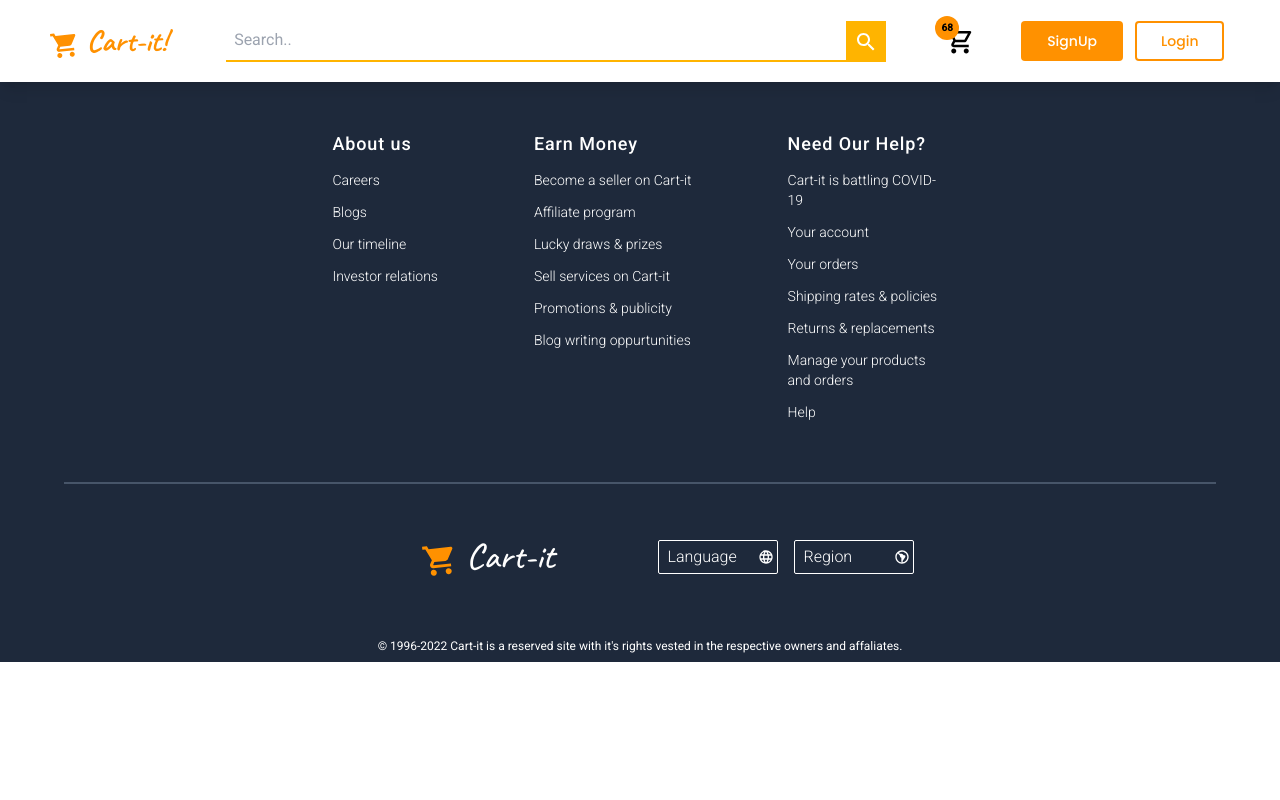
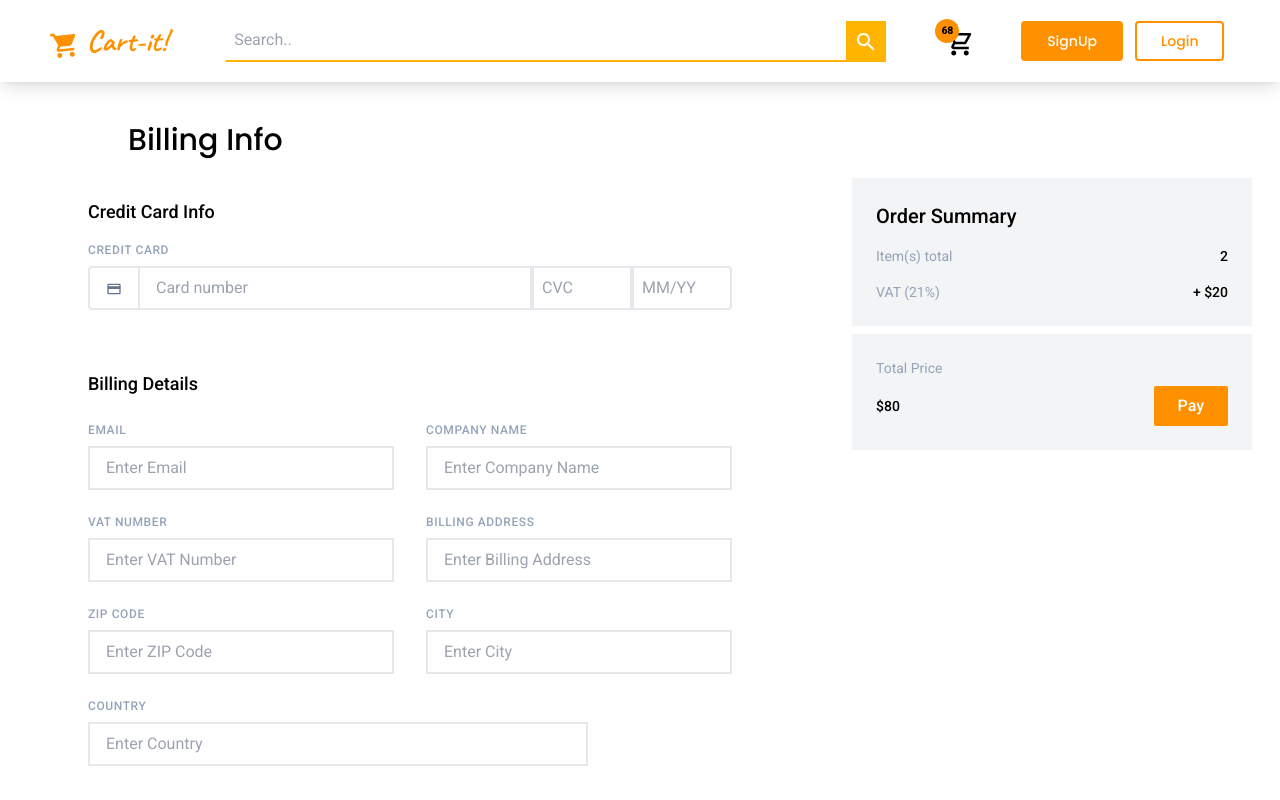
Before and after one commit to hunter10471/MERN_ecommerce_app, a React (Create React App) app in the folder client/: page /billing in a window 1280 px wide. Shown: the top 800 px of the page. Built offline with nearby package versions, Linux system fonts and the light colour scheme.

Commit message:
Added billing page -Added scroll to top on page change feature

```diff
--- a/client/src/App.js
+++ b/client/src/App.js
@@ -7,6 +7,7 @@ import { useSelector } from "react-redux";
 import { Footer } from "./components/Footer";
 import { ProductPage } from "./pages/ProductPage"
 import { CartPage } from "./pages/CartPage";
+import { BillingPage } from "./pages/BillingPage";
 
 function App() {
   const user = useSelector((state)=>state.user.currentUser);
@@ -18,6 +19,7 @@ function App() {
       <Route path="/" element={<Home/>} />
       <Route path="/product" element={<ProductPage/>} />
       <Route path="/cart" element={<CartPage/>} />
+      <Route path="/billing" element={<BillingPage/>} />
       <Route path="/register" element={ user ? <Navigate replace to='/' /> : <Register/>} />
       <Route path="/login" element={user ? <Navigate replace to='/' /> :<Login/>}/>
       </Routes>
--- a/client/src/components/Navbar.jsx
+++ b/client/src/components/Navbar.jsx
@@ -6,7 +6,6 @@ import MenuOutlinedIcon from '@mui/icons-material/MenuOutlined';
 import LogoutIcon from '@mui/icons-material/Logout';
 import { Link } from 'react-router-dom';
 import { useSelector } from 'react-redux';
-import {useNavigate} from 'react-router-dom'
 import {useDispatch} from 'react-redux'
 import {logout} from '../redux/apiCalls'
 
@@ -40,8 +39,10 @@ export const Navbar = () => {
         <div className='mx-auto w-full lg:w-auto my-10 lg:my-0 flex items-center flex-col lg:flex-row '>
         {user && <div className='cursor-pointer mr-10 ml-5 flex items-center'> <img className='h-[32px] w-[32px] md:h-[42px] mx-3 md:w-[42px] rounded-[50%] object-cover' src="https://images.unsplash.com/photo-1570295999919-56ceb5ecca61?ixlib=rb-1.2.1&ixid=MnwxMjA3fDB8MHxwaG90by1wYWdlfHx8fGVufDB8fHx8&auto=format&fit=crop&w=880&q=80" alt="" /> {user.user.username}</div> }
         <div className='mb-5 lg:mb-0 mx-10  w-full flex items-center justify-center  lg:w-auto cursor-pointer text-2xl lg:text-3xl relative'>
+        <Link to='/cart'>
             <ShoppingCartOutlinedIcon fontSize='' />
             <span className='p-2 bg-primary flex items-center justify-center font-bold right-[50%] bottom-[50%] lg:right-4 lg:bottom-4 h-[24px] w-[24px] text-[10px] absolute rounded-[50%]'>68</span>
+        </Link>
         </div>
         {user ? <button onClick={handleLogout} className=' flex items-center ml-10 my-2 text-primary hover:underline text-sm md:text-base'> <LogoutIcon className='mr-1' fontSize='medium' /> Logout</button> : (<><Link className='mx-auto' to='/register'><Button text={'SignUp'} type={'signup'}/> </Link>
         <Link to='/login'> <Button text={'Login'} type={'login'}/> </Link> </>) }
--- a/client/src/components/ProductCard.jsx
+++ b/client/src/components/ProductCard.jsx
@@ -1,20 +1,21 @@
 import React from 'react'
 import Rating from '@mui/material/Rating';
 import LocalShippingIcon from '@mui/icons-material/LocalShipping';
+import { Link } from 'react-router-dom';
 
 
 
 
 export const ProductCard = ({img, discount, title, price, rating, shipping}) => {
   return (
-    <div className='shadow-xl min-w-[120px] max-w-[320px] m-1 sm:m-2 md:m-4 flex-shrink-0 bg-white '>
-        <img src={img} className='rounded-sm w-[150px] h-[140px] sm:h-[190px] sm:w-[190px] md:h-[250px] md:w-[250px] object-cover' alt="" />
+    <div className='shadow-xl min-w-[45vw]  sm:min-w-[120px] max-w-[320px] m-1 sm:m-2 md:m-4 flex-shrink-0 bg-white '>
+        <img src={img} className='rounded-sm w-[45vw] h-[25vh] sm:h-[190px] sm:w-[190px] md:h-[250px] md:w-[250px] object-cover' alt="" />
         <div className='px-2 sm:px-4 md:px-6'>
         <div className='flex mt-2 pb-2 border-b-2 flex-col'>
-            <h1 className='flex  text-secondary lg:text-2xl md:text-xl sm:text-lg text-base  '> <span className='mr-4'>{title}</span><span className=' ml-auto font-medium'>${price}</span></h1>
+            <h1 className='flex sm:flex-row flex-col text-secondary lg:text-2xl md:text-xl sm:text-lg text-base'> <span className='sm:mr-4'>{title}</span><span className=' sm:ml-auto font-medium'>${price}</span></h1>
             <span className='text-slate-500 text-[10px] sm:text-xs md:text-sm tracking-wide mr-auto'>Outdoor grilling stove</span>
         </div>
-        <div className='flex pt-2 flex-row sm:items-center '>
+        <div className='flex pt-2 flex-col sm:flex-row sm:items-center '>
         <Rating name="half-rating" size='small' defaultValue={2.5} precision={0.5} readOnly />
         <span className='ml-1 sm:ml-2 md:text-sm text-xs text-primary font-medium'>
             2,224
@@ -22,7 +23,7 @@ export const ProductCard = ({img, discount, title, price, rating, shipping}) =>
         </div>
         <span className='flex items-center my-2 md:text-sm text-xs text-slate-700'><LocalShippingIcon className='mr-1 sm:mr-2' fontSize='' /> Free shipping</span>
         </div>
-        <button className='w-full font-heading border-2 bg-slate-800 hover:bg-slate-700 font-medium text-primary transition-all duration-200 py-2 lg:text-base md:text-sm text-xs '>VIEW DETAILS</button>
+        <Link to='/product' ><button className='w-full font-heading border-2 bg-slate-800 hover:bg-slate-700 font-medium text-primary transition-all duration-200 py-2 lg:text-base md:text-sm text-xs '>VIEW DETAILS</button></Link>
     </div>
   )
 }
--- /dev/null
+++ b/client/src/pages/BillingPage.jsx
@@ -0,0 +1,85 @@
+import React, { useEffect } from 'react'
+import CreditCardIcon from '@mui/icons-material/CreditCard';
+
+export const BillingPage = () => {
+    useEffect(()=>{
+        window.scrollTo(0,0)
+    },[])
+  return (
+    <div className='px-2 my-10'>
+        <h1 className='text-xl md:text-2xl lg:text-3xl font-heading font-medium my-5 px-5 sm:mx-10 md:px-20'>Billing Info</h1>
+        <div className='flex justify-around flex-col sm:flex-row '>
+        <form className='w-full px-2 max-w-[1000px]  sm:mx-4 md:px-8 lg:px-12 xl:px-16'>
+            <div className='flex w-full self-center my-5 flex-col'>
+            <h2 className='text-base lg:text-lg font-medium mb-2'>Credit Card Info</h2>
+            <label className='uppercase text-slate-400 tracking-wider font-medium text-[10px] md:text-xs my-2'>credit card</label>
+            <div className='flex'>
+            <div className='flex w-full lg:flex-row flex-col'>
+            <div className='flex w-full'>
+             <span className='self-center rounded-l py-2 px-2 sm:px-4 border-2 border-r-0 text-slate-500 text-base '><CreditCardIcon fontSize='' /></span>
+            <input type="text" className=' px-2 transition-all duration-200 focus:border-blue-400 hover:border-blue-400 sm:px-4 w-full py-2 max-w-[460px] sm:max-w-[800px]  text-sm lg:text-base focus:outline-none border-2' placeholder='Card number' />
+            </div>
+            <div className='flex my-4 lg:my-0'>
+            <input className='border-2 mr-4 lg:mr-0 focus:outline-none transition-all duration-200 focus:border-blue-400 hover:border-blue-400 text-sm lg:text-base p-2 max-w-[100px]' placeholder='CVC' type="text" />
+            <input className='border-2 lg:rounded-r focus:outline-none transition-all duration-200 focus:border-blue-400 hover:border-blue-400 text-sm lg:text-base p-2 max-w-[100px]' placeholder='MM/YY' type="text" />
+            </div>
+            </div>
+            </div>
+            </div>
+            <div className='flex my-5 flex-col'>
+            <h2 className='text-base lg:text-lg font-medium mt-10 mb-2'>Billing Details</h2>
+            <div className='flex mb-2 lg:my-2 lg:flex-row flex-col '>
+            <div className='flex w-full my-2 lg:my-0 lg:mr-4 flex-col'>
+            <label className='uppercase text-slate-400 tracking-wider font-medium text-[10px] md:text-xs my-2'>email</label>
+            <input type="email" className=' px-2 transition-all duration-200 focus:border-blue-400 hover:border-blue-400 sm:px-4 w-full py-2 max-w-[500px]  text-sm lg:text-base focus:outline-none border-2' placeholder='Enter Email' />
+            </div>
+            <div className='flex w-full lg:ml-4 flex-col'>
+            <label className='uppercase text-slate-400 tracking-wider font-medium text-[10px] md:text-xs my-2'>company name</label>
+            <input type="text" className=' px-2 transition-all duration-200 focus:border-blue-400 hover:border-blue-400 sm:px-4 w-full py-2 max-w-[500px]  text-sm lg:text-base focus:outline-none border-2' placeholder='Enter Company Name' />
+            </div>
+            </div>
+            <div className='flex my-4 lg:my-2 lg:flex-row flex-col '>
+            <div className='flex w-full my-2 lg:my-0 lg:mr-4 flex-col'>
+            <label className='uppercase text-slate-400 tracking-wider font-medium text-[10px] md:text-xs my-2'>vat number</label>
+            <input type="text" className=' px-2 transition-all duration-200 focus:border-blue-400 hover:border-blue-400 sm:px-4 w-full py-2 max-w-[500px]  text-sm lg:text-base focus:outline-none border-2' placeholder='Enter VAT Number' />
+            </div>
+            <div className='flex w-full lg:ml-4 flex-col'>
+            <label className='uppercase text-slate-400 tracking-wider font-medium text-[10px] md:text-xs my-2'>billing address</label>
+            <input type="address" className=' px-2 transition-all duration-200 focus:border-blue-400 hover:border-blue-400 sm:px-4 w-full py-2 max-w-[500px]  text-sm lg:text-base focus:outline-none border-2' placeholder='Enter Billing Address' />
+            </div>
+            </div>
+            <div className='flex my-4 lg:my-2 lg:flex-row flex-col '>
+            <div className='flex w-full my-2 lg:my-0 lg:mr-4 flex-col'>
+            <label className='uppercase text-slate-400 tracking-wider font-medium text-[10px] md:text-xs my-2'>zip code</label>
+            <input type="text" className=' px-2 transition-all duration-200 focus:border-blue-400 hover:border-blue-400 sm:px-4 w-full py-2 max-w-[500px]  text-sm lg:text-base focus:outline-none border-2' placeholder='Enter ZIP Code' />
+            </div>
+            <div className='flex w-full lg:ml-4 flex-col'>
+            <label className='uppercase text-slate-400 tracking-wider font-medium text-[10px] md:text-xs my-2'>city</label>
+            <input type="text" className=' px-2 transition-all duration-200 focus:border-blue-400 hover:border-blue-400 sm:px-4 w-full py-2 max-w-[500px]  text-sm lg:text-base focus:outline-none border-2' placeholder='Enter City' />
+            </div>
+            </div>
+            <div className='flex w-full my-2 flex-col'>
+            <label className='uppercase text-slate-400 tracking-wider font-medium text-[10px] md:text-xs my-2'>country</label>
+            <input type="text" className=' px-2 transition-all duration-200 focus:border-blue-400 hover:border-blue-400 sm:px-4 w-full py-2 max-w-[500px]  text-sm lg:text-base focus:outline-none border-2' placeholder='Enter Country' />
+            </div>
+            </div>
+            <h2 className='text-sm md:text-base lg:text-lg font-medium mt-10 mb-4'>Delivery Details</h2>
+            <input type="checkbox" name="address" checked className='w-[16px] mr-4 h-[16px]' id= "" />
+            <span>Same as billing address</span>
+            <button className='px-4 py-2 block my-10 border-2 font-medium hover:border-primaryLight hover:text-primaryLight text-primary border-primary text-sm sm:text-base w-[120px] transition-all rounded'>Save</button>
+        </form>
+        <div className='flex flex-col mx-auto sm:mx-10  lg:mr-5 my-10 lg:my-0 md:max-w-[300px] lg:max-w-[400px] w-[80%]'>
+                <div className='flex flex-col p-4 lg:p-6 bg-gray-100'>
+                    <h2 className='font-medium text-base md:text-lg lg:text-xl'>Order Summary</h2>
+                    <span className='my-4 text-sm text-slate-400 flex justify-between'>Item(s) total <span className='text-black font-medium'>2</span> </span>
+                    <span className=' text-slate-400 text-sm flex justify-between '>VAT (21%)  <span className='text-black font-medium'>+ $20</span></span>
+                </div>
+                <div className='flex flex-col p-4 lg:p-6  bg-gray-100 mt-2'>
+                    <span className='mb-2 text-sm text-slate-400 flex'>Total Price </span>
+                    <span className='font-medium text-sm flex items-center justify-between '>$80 <button className='py-2 px-6 text-sm sm:text-base transition-all duration-200 bg-primary hover:bg-primaryLight text-white rounded-sm'>Pay</button></span>
+                </div>
+            </div>
+         </div>
+        </div>
+  )
+}
--- a/client/src/pages/CartPage.jsx
+++ b/client/src/pages/CartPage.jsx
@@ -1,10 +1,14 @@
-import React from 'react'
+import React, { useEffect } from 'react'
+import { Link } from 'react-router-dom'
 import { CartList } from '../components/CartList'
 
 export const CartPage = () => {
+    useEffect(()=>{
+        window.scrollTo(0,0)
+    },[])
   return (
     <div className='px-2 pr-4 my-10'>
-        <h1 className='text-xl sm:text-2xl md:text-3xl lg:text-4xl font-heading font-medium my-5 px-5 sm:mx-10 md:px-20'>Cart</h1>
+        <h1 className='text-xl md:text-2xl lg:text-3xl font-heading font-medium my-5 px-5 sm:mx-10 md:px-20'>Cart</h1>
         <div className='flex justify-center flex-col lg:flex-row '>
         <div className='self-stretch sm:mx-4'>
             <CartList/>
@@ -16,8 +20,8 @@ export const CartPage = () => {
                     <span className=' text-slate-400 text-sm flex justify-between '>VAT (21%)  <span className='text-black font-medium'>+ $20</span></span>
                 </div>
                 <div className='flex flex-col p-4 lg:p-6  bg-gray-100 mt-2'>
-                    <span className='mb-2 text-sm text-slate-400 flex justify-between'>Total Price <button className='py-2 px-6 transition-all bg-primary hover:bg-primaryLight text-white rounded-sm'>Checkout</button> </span>
-                    <span className='font-medium text-sm flex justify-between '>$80</span>
+                    <span className='mb-2 text-sm text-slate-400 flex justify-between'>Total Price  </span>
+                    <span className='font-medium text-sm flex justify-between items-center '>$80 <Link to='/billing'><button className='py-2 px-6 transition-all bg-primary hover:bg-primaryLight text-white rounded-sm'>Checkout</button> </Link></span>
                 </div>
             </div>
         </div>
--- a/client/src/pages/Home.jsx
+++ b/client/src/pages/Home.jsx
@@ -1,4 +1,4 @@
-import React from 'react'
+import React, { useEffect } from 'react'
 import Countdown from 'react-countdown'
 import StarsIcon from '@mui/icons-material/Stars';
 import packageSvg from '../images/package.svg';
@@ -12,6 +12,9 @@ import { PolicyCard } from '../components/PolicyCard';
 import { Subscribe } from '../components/Subscribe';
 
 export const Home = () => {
+  useEffect(()=>{
+    window.scrollTo(0,0)
+},[])
   return (
     <>
     <Hero/>
--- a/client/src/pages/Login.jsx
+++ b/client/src/pages/Login.jsx
@@ -57,11 +57,11 @@ export const Login = () => {
         { userError && <span className='bg-red-300 border-2 border-red-500 px-4 py-2 rounded-md text-xs mb-2 md:text-sm text-center relative'>Username does not exists. <CloseOutlinedIcon onClick={()=>setUserError(false)} fontSize='' className='absolute top-1 right-1 cursor-pointer' /> </span> }
         { genericError && <span className='bg-red-300 border-2 border-red-500 px-4 py-2 rounded-md text-xs mb-4 md:text-sm text-center relative'>User credentials incorrect. <CloseOutlinedIcon onClick={()=>setGenericError(false)} fontSize='' className='absolute top-1 right-1 cursor-pointer' /></span> }
         <label className='text-sm md:text-md' htmlFor="">Username</label>
-        <input required onChange={(e)=>setUsername(e.target.value)} className='placeholder:italic hover:bg-slate-100 ring-slate-200  hover:ring-blue-400 my-2 sm:my-4 text-sm md:text-md  px-2 sm:px-4 min-w-[200px] py-2 focus:outline-none focus:ring-blue-400 ring-2 ring-transparent' type="text" placeholder='Username' />
+        <input required onChange={(e)=>setUsername(e.target.value)} className='placeholder:italic hover:bg-slate-100 border-2  hover:border-blue-400 my-2 transition-all duration-200 sm:my-4 text-sm md:text-md  px-2 sm:px-4 min-w-[200px] py-2 focus:outline-none focus:border-blue-400 ring-2 ring-transparent' type="text" placeholder='Username' />
         <label className='text-sm md:text-md' htmlFor="">Password</label>
         <div className='relative'>
         <span onClick={()=>setVisiblePassword(!visiblePassword)} className='absolute right-4 bottom-[0.85rem] sm:bottom-[1.4rem]  cursor-pointer text-gray-500 '>{visiblePassword===true ? <VisibilityOffIcon/> : <VisibilityIcon/>}</span>
-        <input required onChange={(e)=>setPassword(e.target.value)} className='placeholder:italic hover:bg-slate-100 w-full ring-slate-200 hover:ring-blue-400 my-2 sm:my-4 text-sm md:text-md  px-2 sm:px-4 min-w-[200px] py-2 focus:outline-none focus:ring-blue-400 ring-2 ring-transparent' type={visiblePassword === true ? 'text' : 'password'} placeholder='Password' />
+        <input required onChange={(e)=>setPassword(e.target.value)} className='placeholder:italic hover:bg-slate-100 w-full border-2 hover:border-blue-400 my-2 transition-all duration-200 sm:my-4 text-sm md:text-md  px-2 sm:px-4 min-w-[200px] py-2 focus:outline-none focus:border-blue-400 ring-2 ring-transparent' type={visiblePassword === true ? 'text' : 'password'} placeholder='Password' />
         </div>
         <div className='max-w-[350px] mb-2 flex'>
         <input className=' w-[16px] h-[20px] cursor-pointer' type="checkbox" name="remember" id="" />
--- a/client/src/pages/ProductPage.jsx
+++ b/client/src/pages/ProductPage.jsx
@@ -1,10 +1,14 @@
-import React, { useState } from 'react'
+import React, { useEffect, useState } from 'react'
 import { ProductImgSlider } from '../components/ProductImgSlider';
 import AddIcon from '@mui/icons-material/Add';
 import RemoveIcon from '@mui/icons-material/Remove';
+import { Link } from 'react-router-dom';
 
 export const ProductPage = ({category}) => {
   const [quantity, setQuantity] = useState(1)
+  useEffect(()=>{
+    window.scrollTo(0,0)
+},[])
   return (
     <div className='px-2 flex flex-col md:flex-row justify-center items-center'>
       <div className='m-5 md:m-2 lg:m-20 md:self-start '>
@@ -34,7 +38,7 @@ export const ProductPage = ({category}) => {
               </span>
             </div>
             <button className='mt-8 mb-2 w-full text-xs md:text-sm lg:text-base transition-all hover:bg-primaryLight py-2 px-4 bg-primary rounded-sm font-medium text-white'>Add to Cart</button>
-            <button className='mb-8 mt-2 w-full text-xs md:text-sm lg:text-base transition-all py-2 px-4 hover:border-primaryLight hover:text-primaryLight border-primary border-2 font-medium text-primary rounded-sm'>Checkout</button>
+            <Link to='/billing'><button className='mb-8 mt-2 w-full text-xs md:text-sm lg:text-base transition-all py-2 px-4 hover:border-primaryLight hover:text-primaryLight border-primary border-2 font-medium text-primary rounded-sm'>Checkout</button></Link>
             <div>
               <h2 className='font-medium text-sm md:text-base lg:text-lg my-5'>Specifications</h2>
               <div className='flex justify-between font-medium tracking-wide text-xs md:text-sm my-10'>
--- a/client/src/pages/Register.jsx
+++ b/client/src/pages/Register.jsx
@@ -44,19 +44,19 @@ export const Register = () => {
         {genericError && <span className='bg-red-300 py-2 px-6 text-xs border-red-500 border-2 rounded-md mb-2 md:text-sm text-center relative'>An error occured with your request, please try again.  <CloseOutlinedIcon onClick={()=>setGenericError(false)} fontSize='' className='absolute top-1 right-1 cursor-pointer' /></span>}
         {successMsg && <span className='bg-green-300 border-green-500 border-2 py-2 px-6 rounded-md text-xs mb-2 md:text-sm text-center relative'>Account successfully created, please login.  <CloseOutlinedIcon onClick={()=>setSuccessMsg(false)} fontSize='' className='absolute top-1 right-1 cursor-pointer' /></span>}
         <label className='text-sm md:text-md' htmlFor="">Username</label>
-        <input required onChange={(e)=>setUsername(e.target.value)} className='placeholder:italic hover:bg-slate-100 ring-slate-200 hover:ring-blue-400 my-2 sm:my-4 text-sm md:text-md  px-2 sm:px-4 min-w-[200px] py-2 focus:outline-none focus:ring-blue-400 ring-2 ring-transparent' type="text" placeholder='Username' />
+        <input required onChange={(e)=>setUsername(e.target.value)} className='placeholder:italic hover:bg-slate-100 transition-all duration-200 border-2 hover:border-blue-400 my-2 sm:my-4 text-sm md:text-md  px-2 sm:px-4 min-w-[200px] py-2 focus:outline-none focus:border-blue-400 ring-2 ring-transparent' type="text" placeholder='Username' />
         <label className='text-sm md:text-md' htmlFor="">Email</label>
-        <input type='email'  required onChange={(e)=>setEmail(e.target.value)} className='placeholder:italic hover:bg-slate-100 ring-slate-200 hover:ring-blue-400 my-2 sm:my-4 text-sm md:text-md  px-2 sm:px-4 min-w-[200px] py-2 focus:outline-none focus:ring-blue-400 ring-2 ring-transparent' placeholder='Email' />
+        <input type='email'  required onChange={(e)=>setEmail(e.target.value)} className='placeholder:italic hover:bg-slate-100 transition-all duration-200 border-2 hover:border-blue-400 my-2 sm:my-4 text-sm md:text-md  px-2 sm:px-4 min-w-[200px] py-2 focus:outline-none focus:border-blue-400 ring-2 ring-transparent' placeholder='Email' />
         <label className='text-sm md:text-md' htmlFor="">Password</label>
         <div className='relative'>
         <span  onClick={()=>setVisiblePassword(!visiblePassword)} className='absolute right-4 bottom-[0.85rem] sm:bottom-[1.4rem]  cursor-pointer text-gray-500 '>{visiblePassword===true ? <VisibilityOffIcon/> : <VisibilityIcon/>}</span>
-        <input required onChange={(e)=>setPassword(e.target.value)} className='placeholder:italic hover:bg-slate-100 w-full ring-slate-200 hover:ring-blue-400 my-2 sm:my-4 text-sm md:text-md  px-2 sm:px-4 min-w-[200px] py-2 focus:outline-none focus:ring-blue-400 ring-2 ring-transparent' type={visiblePassword === true ? 'text' : 'password'} placeholder='Password' />
+        <input required onChange={(e)=>setPassword(e.target.value)} className='placeholder:italic hover:bg-slate-100 transition-all duration-200 w-full border-2 hover:border-blue-400 my-2 sm:my-4 text-sm md:text-md  px-2 sm:px-4 min-w-[200px] py-2 focus:outline-none focus:border-blue-400 ring-2 ring-transparent' type={visiblePassword === true ? 'text' : 'password'} placeholder='Password' />
         </div>
         <div className='flex items-center text-slate-600 text-[10px] mb-4 md:text-[14px]'> <LockIcon fontSize='' /> <span className='ml-1 sm:mt-[3px]' >Password must be longer than 8 characters. </span> </div>
         <label className='text-sm md:text-md' htmlFor="">Confirm Password</label>
         <div className='relative'>
         <span onClick={()=>setVisiblePassword2(!visiblePassword2)}  className='absolute right-4 bottom-[0.85rem] sm:bottom-[1.4rem] cursor-pointer text-gray-500 '>{visiblePassword2===true ? <VisibilityOffIcon/> : <VisibilityIcon/>}</span>
-        <input required onChange={(e)=>setConfirmPassword(e.target.value)} className='placeholder:italic hover:bg-slate-100 w-full ring-slate-200 hover:ring-blue-400 my-2 sm:my-4 text-sm md:text-md  px-2 sm:px-4 min-w-[200px] py-2 focus:outline-none focus:ring-blue-400 ring-2 ring-transparent' type={visiblePassword2 === true ? 'text' : 'password'} placeholder='Confirm Password' />
+        <input required onChange={(e)=>setConfirmPassword(e.target.value)} className='placeholder:italic hover:bg-slate-100 transition-all duration-200 w-full border-2 hover:border-blue-400 my-2 sm:my-4 text-sm md:text-md  px-2 sm:px-4 min-w-[200px] py-2 focus:outline-none focus:border-blue-400 ring-2 ring-transparent' type={visiblePassword2 === true ? 'text' : 'password'} placeholder='Confirm Password' />
         </div>
         {(password !== confirmPassword) && <span className='text-red-600 text-xs mb-2 md:text-sm text-center'>Passwords do not match.</span> }
         <div className='max-w-[350px] mt-4 flex'>
```
Also changed, not shown: 2 other files (tests, documents, lock files or other folders).
